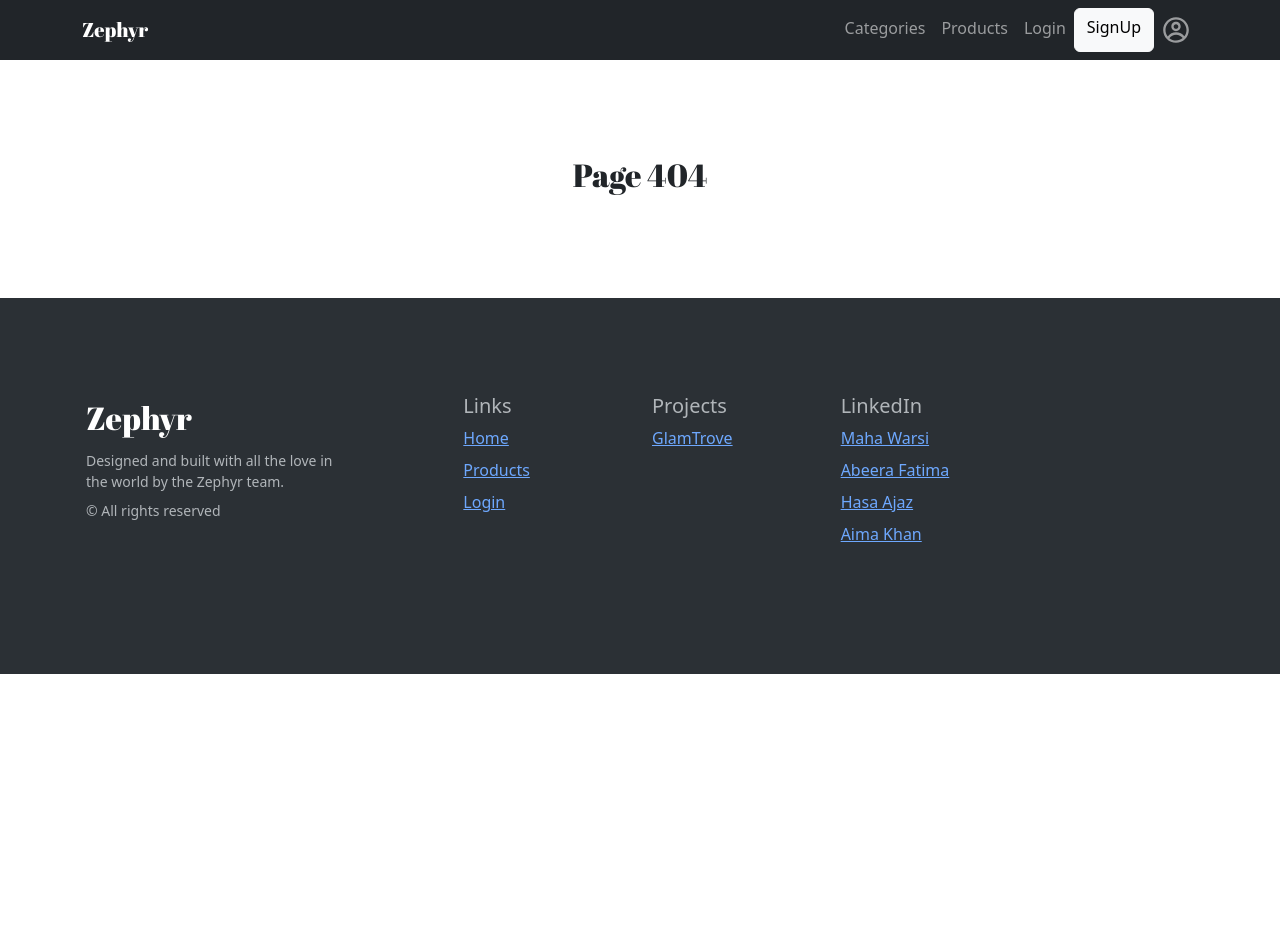
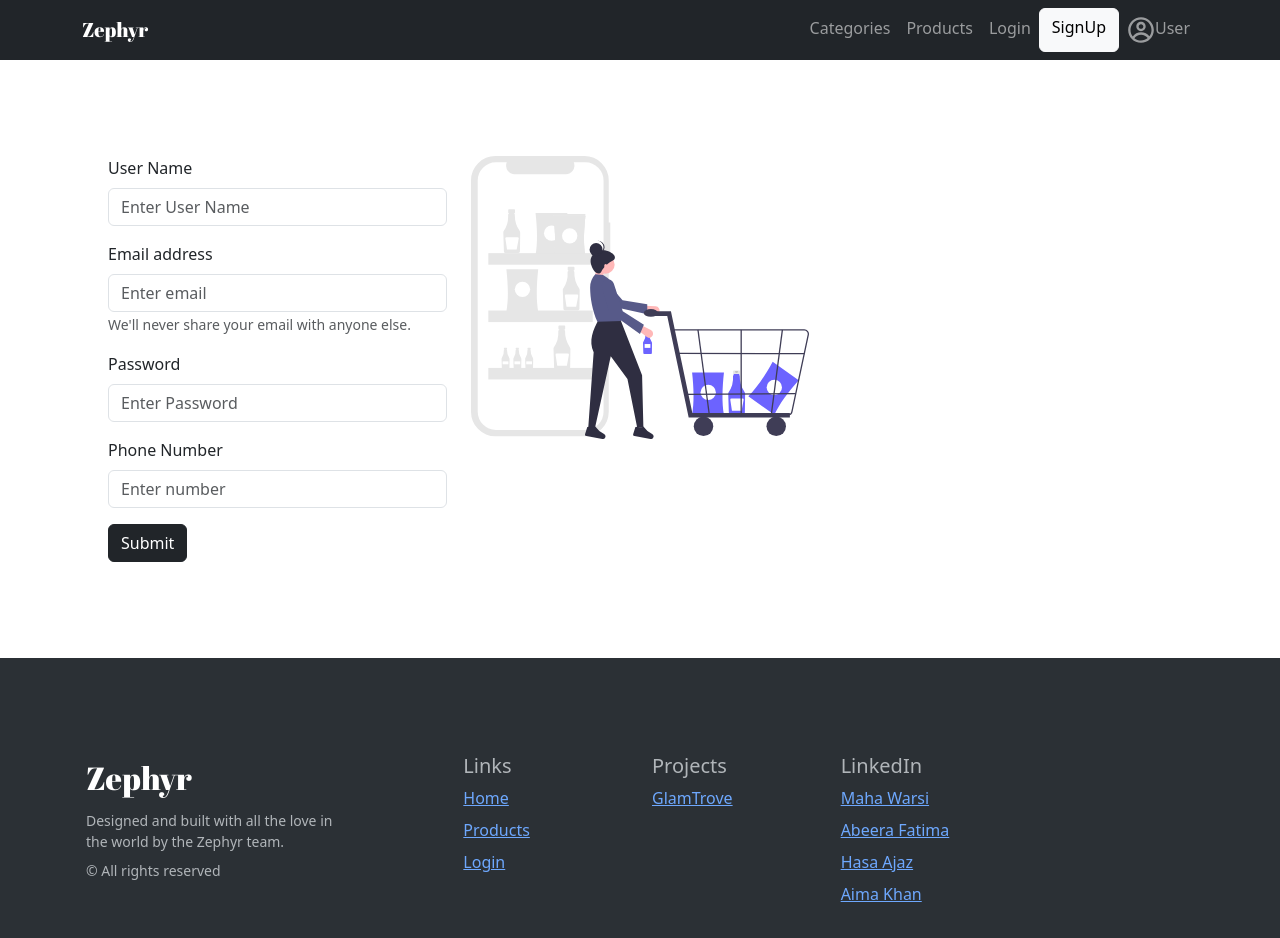
Before and after one commit to melodyBee/Zephyr, a React (Vite) app: page /signup in a window 1280 px wide. Shown: the top 938 px of the page. Before the commit the page ends 800 px from the top, so only its background shows below. Built offline with nearby package versions, Linux system fonts and the light colour scheme; a web font is replaced by a local one.

Commit message:
tried adding SignUp functionality again

```diff
--- a/src/App.jsx
+++ b/src/App.jsx
@@ -10,10 +10,10 @@ import NavigationBar from "./Components/Navigationbar";
 import Footer from "./Components/Footer";
 import ProductPage from "./Pages/ProductPage";
 import Categories from "./Components/Categories";
-import Categoriespage from "./Pages/categoriespage";
+import Categoriespage from "./Pages/Subcategories";
 
 export default function App() {
-  const [user, setUser] = useState(true);
+  const [user, setUser] = useState(false);
   return (
     <>
       <NavigationBar />
--- a/src/Components/Navigationbar.jsx
+++ b/src/Components/Navigationbar.jsx
@@ -1,4 +1,4 @@
-import React, { useContext } from "react";
+import React from "react";
 import { Link } from "react-router-dom";
 import Container from "react-bootstrap/Container";
 import Nav from "react-bootstrap/Nav";
@@ -6,11 +6,13 @@ import Navbar from "react-bootstrap/Navbar";
 import { CgProfile } from "react-icons/cg";
 import { GlobalContext } from "../Context/SignUp/SignUpcontext";
 import { useEffect } from "react";
+import { useContext } from "react";
 function Navigationbar() {
   const { state, dispatch } = useContext(GlobalContext);
-  // useEffect(() => {
-  //   console.log("Context data", state);
-  // }, [state]);
+  useEffect(() => {
+    console.log("Contaxt data", state);
+  }, [state]);
+
   return (
     <Navbar bg="dark" data-bs-theme="dark" expand="lg">
       <Container>
@@ -34,7 +36,7 @@ function Navigationbar() {
             </Link>
             <Link className="nav-link">
               <CgProfile size={28} />
-              <span className="ms2">{state.user?.userName}</span>
+              <span className="ms2">User</span>
             </Link>
           </Nav>
         </Navbar.Collapse>
--- a/src/Components/Parallax.jsx
+++ b/src/Components/Parallax.jsx
@@ -1,4 +1,4 @@
-import React, { useEffect } from "react";
+import React, { useEffect, useState } from "react";
 import Aboutus from "./AboutUs";
 import image2 from "../assets/undraw_relaxing_at_home_re_mror.svg";
 import image3 from "../assets/undraw_shopping_bags_nif5.svg";
@@ -8,8 +8,15 @@ import image6 from "../assets/undraw_safe_re_kiil.svg";
 import AOS from "aos";
 import "aos/dist/aos.css";
 import Productscarousel from "./Productscarousel";
+import Loader from "./loader";
+
 export default function Parallax() {
+  const [isLoading, setIsLoading] = useState(true);
   useEffect(() => {
+    setTimeout(() => {
+      setIsLoading(false);
+    }, 2000);
+
     AOS.init({
       duration: 1000,
       easing: "ease",
@@ -18,6 +25,9 @@ export default function Parallax() {
   }, []);
   return (
     <>
+      {isLoading ? (
+        <Loader />
+      ) : (
         <div style={{ color: "white", backgroundColor: "#272b30" }}>
           <section className="parallax-container">
             <h1 className="brand-font" data-aos="fade-up">
@@ -199,6 +209,7 @@ export default function Parallax() {
             </div>
           </section>
         </div>
+      )}
     </>
   );
 }
--- /dev/null
+++ b/src/Components/loader.jsx
@@ -0,0 +1,34 @@
+import React, { useEffect } from "react";
+import AOS from "aos";
+import "aos/dist/aos.css";
+
+export default function Loader() {
+  useEffect(() => {
+    AOS.init({
+      duration: 1000,
+      easing: "ease",
+      once: false,
+    });
+  }, []);
+
+  return (
+    <>
+      <div
+        className="Loader"
+        style={{
+          width: "100%",
+          height: "90vh",
+          backgroundColor: "#272b30",
+          color: "white",
+        }}
+      >
+        <div
+          className="d-flex justify-content-center align-item-center brand-font"
+          style={{ fontSize: "30vh" }}
+        >
+          Zephyr
+        </div>
+      </div>
+    </>
+  );
+}
--- a/src/Context/SignUp/SignUpcontext.jsx
+++ b/src/Context/SignUp/SignUpcontext.jsx
@@ -1,13 +1,16 @@
-import React from "react";
 import { useReducer } from "react";
 import { createContext } from "react";
+import React from "react";
 import { reducer } from "./SignUpreducer";
 export const GlobalContext = createContext("Initial Value");
 
-export default function LoginContextProvider({ children }) {
-  const data = { userName: undefined };
+export default function SignUpContextProvider({ children }) {
+  const data = {
+    user: undefined,
+  };
 
   const [state, dispatch] = useReducer(reducer, data);
+
   return (
     <GlobalContext.Provider value={{ state, dispatch }}>
       {children}
--- a/src/Context/SignUp/SignUpreducer.jsx
+++ b/src/Context/SignUp/SignUpreducer.jsx
@@ -1,7 +1,7 @@
 export const reducer = (state, action) => {
   switch (action.type) {
     case "SIGN_UP":
-      return { ...state, user: action.userData };
+      return { ...state, user: action.dataobj };
 
     default:
       break;
--- a/src/Pages/Products.jsx
+++ b/src/Pages/Products.jsx
@@ -34,10 +34,8 @@ export default function CategoryPage() {
                   }}
                 />
                 <Card.Body style={{}}>
-                  <Card.Title>
-                    {val.title.length > 20
-                      ? val.title.slice(0, 20) + "..."
-                      : val.title}
+                  <Card.Title className="limithead brand-font">
+                    {val.title}
                   </Card.Title>
                   <span>
                     <h6>{val.price}$</h6>
--- a/src/Pages/SignUp.jsx
+++ b/src/Pages/SignUp.jsx
@@ -1,133 +1,151 @@
-import React, { useform_state, useEffect, useReducer } from "react";
+import React, { useform_state, useEffect, useReducer, useState } from "react";
 import { useContext } from "react";
 import { GlobalContext } from "../Context/SignUp/SignUpcontext";
+import Button from "react-bootstrap/Button";
+import Form from "react-bootstrap/Form";
+import signupimg from "../assets/undraw_shopping_app_flsj.svg";
 
 function SignUp() {
-  const dataobj = {
-    name: "",
-    password: "",
-    email: "",
-    phoneNumber: "",
-  };
-
-  const call = (form_state, action) => {
+  const Call = (form_state, action) => {
     switch (action.type) {
-      case "NAME":
-        return { ...form_state, name: action.name };
-      case "EMAIL":
-        return { ...form_state, email: action.email };
-      case "PASSWORD":
-        return { ...form_state, password: action.password };
-      case "NUMBER":
-        return { ...form_state, phoneNumber: action.phoneNumber };
-
+      case "SET_USERNAME":
+        return { ...form_state, userName: action.userData.userName };
+      case "SET_EMAIL":
+        return { ...form_state, email: action.userData.email };
+      case "SET_PASSWORD":
+        return { ...form_state, password: action.userData.password };
+      case "SET_NUMBER":
+        return { ...form_state, number: action.userData.number };
       default:
-        break;
+        return form_state;
     }
   };
-  const [form_state, form_dispatch] = useReducer(call, dataobj);
-  const { state, dispatch } = useContext(GlobalContext);
+  // const onChange = (e) => {
+  //   formDispatch({
+  //     userData: {
+  //       email: e.target.value,
+  //     },
+  //   });
+  // };
   const handleSubmit = (e) => {
     e.preventDefault();
     console.log(form_state);
-
-    dispatch({
-      type: "SIGN_UP",
-      userData: form_state,
-    });
+    dispatch({ type: "SIGN_UP", userData: form_state });
   };
+  const dataobj = {
+    userName: "",
+    email: "",
+    password: "",
+    number: "",
+  };
+  const [form_state, formDispatch] = useReducer(Call, dataobj);
+  const { state, dispatch } = useContext(GlobalContext);
   return (
-    <div className="container ">
+    <>
+      <div className="m-md-5 p-md-5">
+        <div className="container">
           <div className="row">
             <div className="col-12 col-md-4">
-          <div className="signup-form-wrapper">
-            <form className="p-5" onSubmit={handleSubmit}>
-              <h3 className="brand-font" style={{ color: "#001A33" }}>
-                SIGN UP
-              </h3>
-              <div className="mb-3">
-                <label htmlFor="name" style={{ color: "#001A33" }}>
-                  User Name
-                </label>
-                <input
+              {" "}
+              <Form onSubmit={handleSubmit}>
+                <Form.Group className="mb-3" controlId="formBasicText">
+                  <Form.Label>User Name</Form.Label>
+                  <Form.Control
                     type="text"
                     placeholder="Enter User Name"
-                  className="form-control"
-                  value={form_state.name}
+                    value={form_state.userName}
                     onChange={(e) =>
-                    form_dispatch({
-                      type: "NAME",
-                      name: e.target.value,
+                      formDispatch({
+                        type: "SET_USERNAME",
+                        userData: {
+                          userName: e.target.value,
+                        },
                       })
                     }
                   />
-              </div>
-              <div className="mb-3">
-                <label htmlFor="email" style={{ color: "#001A33" }}>
-                  Email
-                </label>
-                <input
+                  <Form.Text className="text-muted">
+                    {form_state.userName}
+                  </Form.Text>
+                </Form.Group>
+
+                <Form.Group className="mb-3" controlId="formBasicEmail">
+                  <Form.Label>Email address</Form.Label>
+                  <Form.Control
                     type="email"
-                  placeholder="Enter Email"
-                  className="form-control"
+                    placeholder="Enter email"
                     value={form_state.email}
                     onChange={(e) =>
-                    form_dispatch({
-                      type: "EMAIL",
+                      formDispatch({
+                        type: "SET_EMAIL",
+                        userData: {
                           email: e.target.value,
+                        },
                       })
                     }
                   />
-              </div>
-              <div className="mb-3">
-                <label htmlFor="password">Password</label>
-                <input
+                  <Form.Text className="text-muted">
+                    We'll never share your email with anyone else.
+                    {form_state.email}
+                  </Form.Text>
+                </Form.Group>
+
+                <Form.Group className="mb-3" controlId="formBasicPassword">
+                  <Form.Label>Password</Form.Label>
+                  <Form.Control
                     type="password"
                     placeholder="Enter Password"
-                  className="form-control"
                     value={form_state.password}
                     onChange={(e) =>
-                    form_dispatch({
-                      type: "PASSWORD",
+                      formDispatch({
+                        type: "SET_PASSWORD",
+                        userData: {
                           password: e.target.value,
+                        },
                       })
                     }
                   />
-              </div>
-              <div className="mb-3">
-                <label htmlFor="phoneNumber">Phone Number</label>
-                <input
+                  <Form.Text className="text-muted">
+                    {form_state.password}
+                  </Form.Text>
+                </Form.Group>
+
+                <Form.Group className="mb-3" controlId="formBasicPhoneNumber">
+                  <Form.Label>Phone Number</Form.Label>
+                  <Form.Control
                     type="tel"
-                  placeholder="Enter Phone Number"
-                  className="form-control"
-                  value={form_state.phoneNumber}
+                    placeholder="Enter number"
+                    value={form_state.number}
                     onChange={(e) =>
-                    form_dispatch({
-                      type: "NUMBER",
-                      phoneNumber: e.target.value,
+                      formDispatch({
+                        type: "SET_NUMBER",
+                        userData: {
+                          number: e.target.value,
+                        },
                       })
                     }
                   />
+                  <Form.Text className="text-muted">
+                    {form_state.number}
+                  </Form.Text>
+                </Form.Group>
+
+                <Button variant="dark" type="submit">
+                  Submit
+                </Button>
+              </Form>
             </div>
-
-              <div>
-                <button className="btn btn-dark" type="submit">
-                  Sign Up
-                </button>
-              </div>
-            </form>
-          </div>
-        </div>
-        <div className="col-12 col-md-8 img img-fluid">
-          <div>
+            <div className="col-12 col-md-4  img img-fluid">
               <img
-              src="https://cdni.iconscout.com/illustration/premium/thumb/ecommerce-website-3613833-3025953.png"
-              alt="Sign Up Illustration"
+                className="img img-fluid image imagecontainer-2 col-12 col-md-6 mr-3"
+                style={{ width: "90vh" }}
+                src={signupimg}
+                alt="about us image"
               />
             </div>
           </div>
         </div>
       </div>
+    </>
   );
 }
 
--- /dev/null
+++ b/src/Pages/Subcategories.jsx
@@ -0,0 +1,62 @@
+import React, { useEffect, useState } from "react";
+import { Link, useParams } from "react-router-dom";
+import Card from "react-bootstrap/Card";
+import axios from "axios";
+import Loader from "../Components/loader";
+
+export default function categoriesPage() {
+  const { categoryName } = useParams();
+  const [products, setProducts] = useState([]);
+
+  useEffect(() => {
+    axios
+      .get(`https://dummyjson.com/products/category/${categoryName}`)
+      .then((json) => setTimeout(() => setProducts(json.data.products), 200));
+  }, [categoryName]);
+
+  return (
+    <>
+      {products.length > 0 ? (
+        <div className="container">
+          <div className="my-5 brand-font">
+            <h1>{categoryName}</h1>
+          </div>
+
+          <div className="row">
+            {products.map((val, key) => (
+              <div className="col-md-3 my-4" key={key}>
+                <Link
+                  className="text-decoration-none"
+                  to={`/products/${val.id}`}
+                >
+                  <Card>
+                    <Card.Img
+                      variant="top"
+                      src={val.thumbnail}
+                      style={{
+                        objectFit: "cover",
+                        width: "100%",
+                        height: "20vh",
+                      }}
+                    />
+                    <Card.Body>
+                      <Card.Title className="brand-font limithead">
+                        {val.title}
+                      </Card.Title>
+                      <div className="price">{val.price}$</div>
+                      <Card.Text className="limitize">
+                        {val.description}
+                      </Card.Text>
+                    </Card.Body>
+                  </Card>
+                </Link>
+              </div>
+            ))}
+          </div>
+        </div>
+      ) : (
+        <Loader />
+      )}
+    </>
+  );
+}
--- a/src/Pages/categoriespage.jsx
+++ /dev/null
@@ -1,52 +0,0 @@
-import React, { useEffect, useState } from "react";
-import { Link, useParams } from "react-router-dom";
-import Card from "react-bootstrap/Card";
-import axios from "axios";
-
-export default function categoriesPage() {
-  const { categoryName } = useParams();
-  const [products, setProducts] = useState([]);
-
-  useEffect(() => {
-    axios
-      .get(`https://dummyjson.com/products/category/${categoryName}`)
-      .then((json) => setProducts(json.data.products));
-  }, [categoryName]);
-
-  return (
-    <div className="container">
-      <div className="my-5 text-center">
-        <h1>{categoryName}</h1>
-      </div>
-
-      <div className="row">
-        {products.map((val, key) => (
-          <div className="col-md-3 my-4" key={key}>
-            <Link className="text-decoration-none" to={`/products/${val.id}`}>
-              <Card>
-                <Card.Img
-                  variant="top"
-                  src={val.thumbnail}
-                  style={{
-                    objectFit: "cover",
-                    width: "100%",
-                    height: "20vh",
-                  }}
-                />
-                <Card.Body>
-                  <Card.Title className="brand-font">{val.title}</Card.Title>
-                  <div className="price">{val.price}$</div>
-                  <Card.Text>
-                    {val.description.length > 20
-                      ? val.description.slice(0, 40) + "..."
-                      : val.description}
-                  </Card.Text>
-                </Card.Body>
-              </Card>
-            </Link>
-          </div>
-        ))}
-      </div>
-    </div>
-  );
-}
--- a/src/main.jsx
+++ b/src/main.jsx
@@ -4,13 +4,13 @@ import App from "./App.jsx";
 import "./index.css";
 import "bootstrap/dist/css/bootstrap.min.css";
 import { BrowserRouter } from "react-router-dom";
-import LoginContextProvider from "./Context/SignUp/SignUpcontext.jsx";
+import SignUpContextProvider from "./Context/SignUp/SignUpcontext.jsx";
 ReactDOM.createRoot(document.getElementById("root")).render(
-  <LoginContextProvider>
+  <SignUpContextProvider>
     <React.StrictMode>
       <BrowserRouter>
         <App />
       </BrowserRouter>
     </React.StrictMode>
-  </LoginContextProvider>
+  </SignUpContextProvider>
 );
--- a/src/newApp.css
+++ b/src/newApp.css
@@ -81,3 +81,24 @@ Card{
   flex:2, 1, 300px;
 }
 /* categories page */
+/* limitize headings for every card */
+.limithead{
+  overflow: hidden;
+  display: -webkit-box;
+  -webkit-line-clamp: 1;
+          line-clamp: 1;
+  -webkit-box-orient: vertical;
+}
+/* limitize text for every card */
+.limitize{
+  overflow: hidden;
+  display: -webkit-box;
+  -webkit-line-clamp: 2;
+          line-clamp: 2;
+  -webkit-box-orient: vertical;
+}
+
+/* Loader */
+.Loader{
+  background-color: #272b30;
+}
```
Also changed, not shown: src/assets/undraw_shopping_app_flsj.svg (added). Lines whose indentation alone changed are shown as unchanged.
